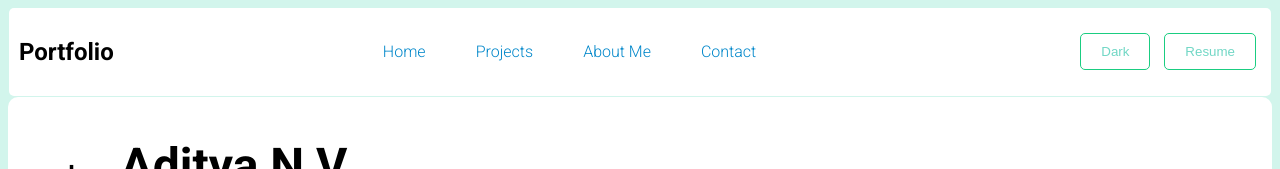
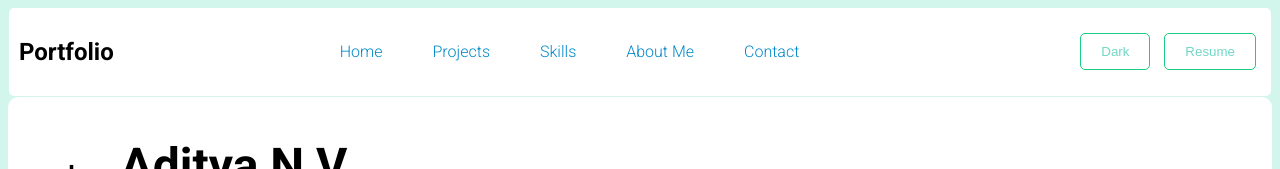
Before and after one commit to Aditya-NV-06/website, a plain HTML site: page index.html in a window 1280 px wide. Shown: the top 169 px of the page. Drawn offline with Linux system fonts and the light colour scheme.

Commit message:
Update index.html

```diff
--- a/index.html
+++ b/index.html
@@ -14,6 +14,7 @@
             <ul class="nav">
                 <li class="item item1"><span  class="hover-txt"><a href="#" class="link">Home</a></span></li>
                 <li class="item item2"><span class="hover-txt"><a href="#project1" class="link">Projects</a></span></li>
+                   <li class="item item3"><span class="hover-txt"><a href="#bout" class="link">Skills </a></span></li>
                 <li class="item item3"><span class="hover-txt"><a href="#bout" class="link">About Me</a></span></li>
                 <li class="item item4"><span class="hover-txt"><a href="#us" class="link">Contact</a></span></li>
             </ul>
```
